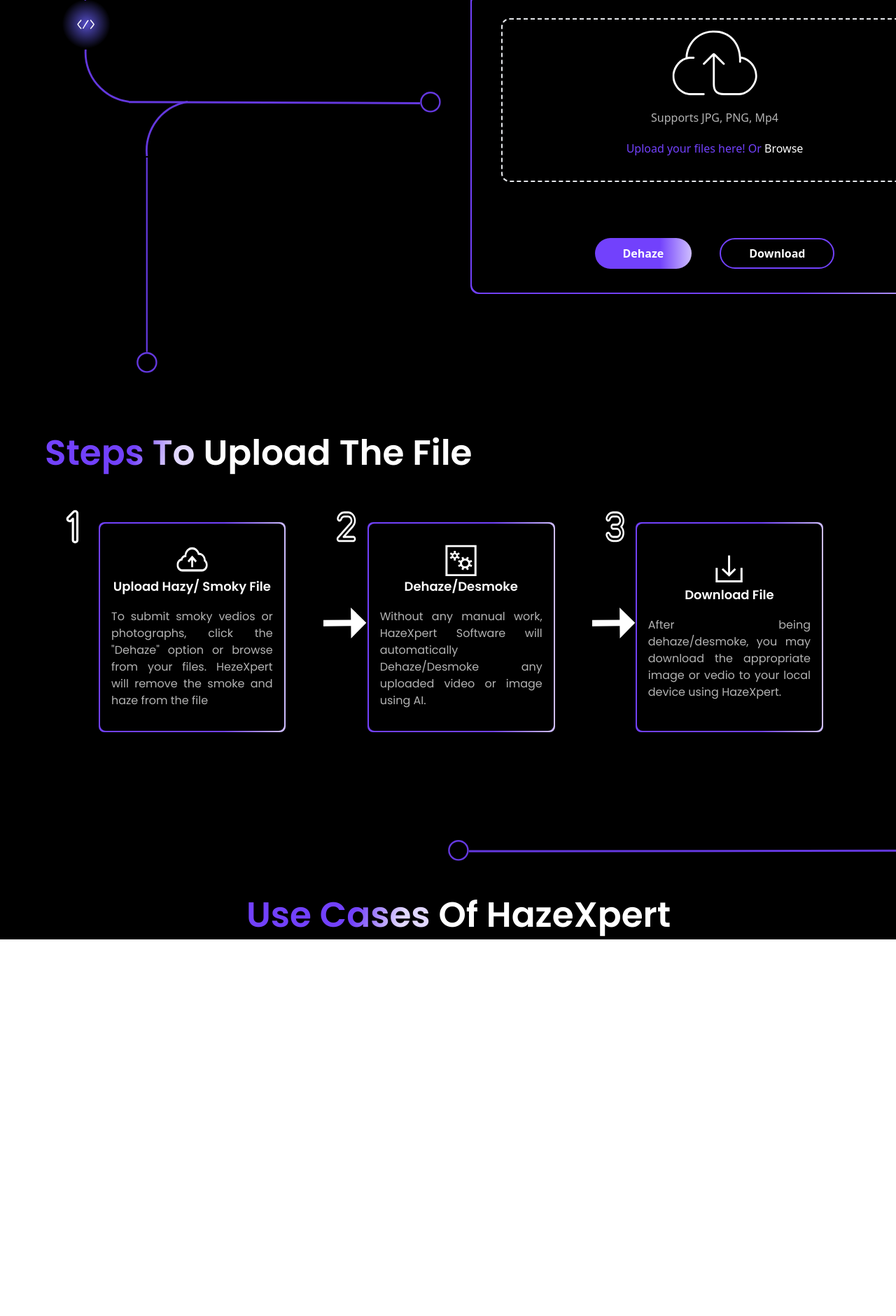
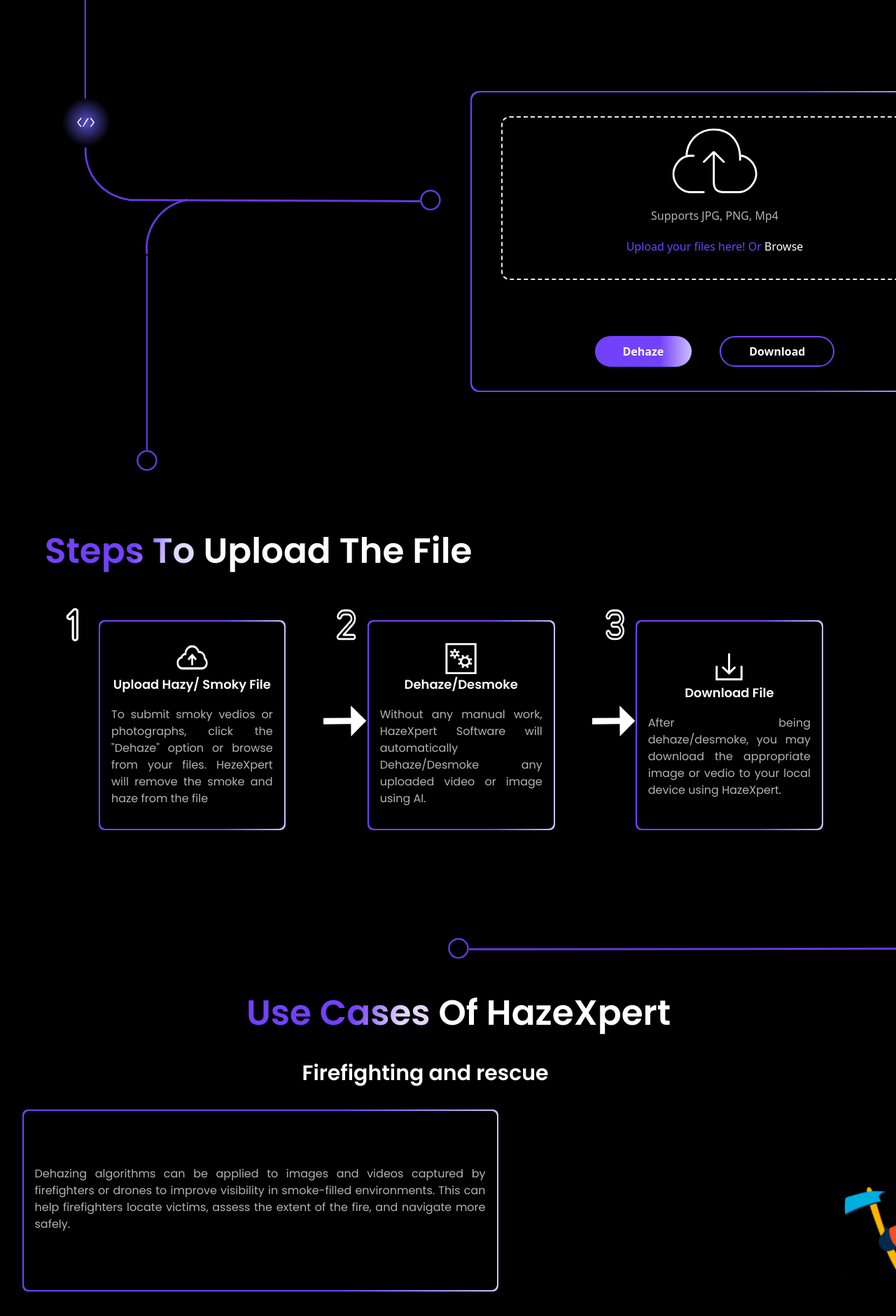
Before and after one commit to Sauhardya27/HazeXpert, a React (Vite) app in the folder hazexpert/: page / in a window 1280 px wide. Shown: the part 880-2760 px from the top of the page at 70% size. Before the commit the page ends 2222 px from the top, so only its background shows below. Built offline with nearby package versions, Linux system fonts and the light colour scheme.

Commit message:
Features Updated

```diff
--- a/hazexpert/src/App.jsx
+++ b/hazexpert/src/App.jsx
@@ -1,5 +1,5 @@
 import styles from "./style";
-import { Navbar, Hero, Design, Design1, Upload, Step } from "./components";
+import { Navbar, Hero, Design, Design1, Upload, Step, Features } from "./components";
 
 const App = () => (
   <div className="bg-black w-full overflow-hidden">
@@ -32,12 +32,14 @@
     </div>
 
     <div className={`flex ${styles.flexStart} flex-col xl:px-0 sm:px-16 px-6 relative left-72 `}>
-      <div className="flex flex-row justify-between items-center w-full">
+      <div className="flex flex-row justify-between items-center w-full mb-10">
         <h1 className="flex-1 font-poppins font-semibold ss:text-[50px] ss:leading-[70px] leading-[50px] text-[42px] text-white">
           <span className="text-gradient">Use Cases</span>{" "}
           Of HazeXpert <br className="sm:block hidden" />{" "}
         </h1>
       </div>
+
+      <Features />
     </div>
   </div>
 );
--- a/hazexpert/src/assets/index.js
+++ b/hazexpert/src/assets/index.js
@@ -25,6 +25,7 @@
 import ff1 from "./ff1.svg";
 import ff2 from "./ff2.svg";
 import ff3 from "./ff3.svg";
+import demo from "./demo.svg";
 
 
 
@@ -56,4 +57,5 @@
   ff1,
   ff2,
   ff3,
+  demo,
 };
--- /dev/null
+++ b/hazexpert/src/components/Features.jsx
@@ -0,0 +1,29 @@
+import { features } from '../constants';
+import styles, { layout } from '../style';
+
+const FeatureCard = ({ icon, title, content, index }) => (
+	<div className='flex flex-row space-x-10'>
+		<div className='flex flex-col w-full'>
+			<h1 className='font-poppins font-semibold text-white text-3xl leading-[23px]'>{title}</h1>
+			<div style={{ right: index % 2 === 0 ? '400px' : 'unset', left: index % 2 === 0 ? 'unset' : '300px' }} className="bg-gradient-to-r from-purpleG to to-whiteG w-[680px] h-[260px] p-[2px] rounded-lg my-10 relative ">
+				<div className="bg-black max-w-[50rem] w-[100%] h-[100%] rounded-lg flex flex-1 flex-col justify-center items-center">
+					<p className='font-poppins font-normal text-dimWhite text-[16px] leading-[24px] mb-1 text-justify px-4'>{content}</p>
+				</div>
+			</div>
+		</div>
+		<img style={{ right: index % 2 === 0 ? '1200px' : 'unset', right: index % 2 === 0 ? 'unset' : '1200px' }} src={icon} className='h-[25%] w-[25%] object-contain relative top-20' alt="icon"/>
+	</div>
+
+)
+
+const Features = () => (
+	<section>
+		<div className={`${layout.sectionImg} flex-col`}>
+			{features.map((feature, index) => (
+				<FeatureCard key={feature.id} {...feature} index={index} />
+			))}
+		</div>
+	</section>
+);
+
+export default Features
--- a/hazexpert/src/components/Hero.jsx
+++ b/hazexpert/src/components/Hero.jsx
@@ -1,5 +1,5 @@
 import styles from "../style";
-import { processed_input1, input1 } from '../assets';
+import { processed_input1, input1, demo } from '../assets';
 import Button from "./Button";
 
 const Hero = () => (
@@ -18,7 +18,7 @@
 			</p>
 			<Button />
 		</div>
-
+		<img src={demo} alt="demo-img" className="w-[35%]"/>
 
 	</section>
 );
--- a/hazexpert/src/components/Upload.jsx
+++ b/hazexpert/src/components/Upload.jsx
@@ -1,14 +1,27 @@
+import { useRef } from "react";
 import Button from "./Button";
 import { cloud } from "../assets";
 
 const Upload = () => {
+	const fileContainerRef = useRef(null);
+	const bgfileRef = useRef(null);
+
+	const handleContainerClick = (event) => {
+		if (event.target !== fileContainerRef.current) {
+			return; // Clicked outside of the div, do nothing
+		}
+
+		// Clicked inside the div, open the file input
+		bgfileRef.current.click();
+	};
 	return (
 		<div className='w-[308px] h-[300px] xs:w-[513px] xs:h-[316px] sm:w-[698px] sm:h-[430px] bg-gradient-to-r from-purpleG to to-whiteG relative sm:left-[42rem] sm:bottom-[47rem] rounded-xl p-[2px] mt-10 xs:mt-0 mx-2 xs:mx-0 -mb-[35rem]'>
 			<div className="bg-black w-[100%] h-[100%] rounded-xl items-center justify-center flex flex-col pt-10 xs:pt-5 sm:pt-0">
-				<div className="w-[90%] py-6 xs:py-0 xs:w-[55%] xs:h-[33%] sm:w-[88%] sm:h-[55%] border-dashed border-purpleG border-2 rounded-xl items-center justify-center flex flex-col pt-5" >
+				<div id="fileContainer" ref={fileContainerRef} onClick={handleContainerClick} className="w-[90%] py-6 xs:py-0 xs:w-[55%] xs:h-[33%] sm:w-[88%] sm:h-[55%] border-dashed border-purpleG border-2 rounded-xl items-center justify-center flex flex-col pt-5 cursor-pointer">
 					<img src={cloud} alt="upload" className="w-[10%] sm:w-[20%] relative bottom-3 sm:bottom-5" />
 					<p className="text-dimWhite mb-0 sm:mb-5 xs:text-sm sm:text-base">Supports JPG, PNG, Mp4</p>
-					<p className="text-purple xs:text-sm sm:text-base">Upload your files here! Or <span className="text-white">Browse</span></p>
+					<p className="text-purple xs:text-sm sm:text-base">Upload your files here! Or <label ref={bgfileRef} for="bgfile" title="Upload a file" class="relative z-20 cursor-pointer text-white">Browse</label></p>
+					<input accept=".jpg, .jpeg, .png, .svg, .webp, .mp4" class="absolute z-10 opacity-0 cursor-pointer" type="file" name="bgfile" id="bgfile"></input>
 				</div>
 				<Button />
 			</div>
--- a/hazexpert/src/components/index.js
+++ b/hazexpert/src/components/index.js
@@ -4,6 +4,7 @@
 import Design1 from "./Design1";
 import Upload from "./Upload";
 import Step from "./Step";
+import Features from "./Features";
 
 export {
 	Navbar,
@@ -12,4 +13,5 @@
 	Upload,
 	Step,
 	Design1,
+	Features,
 };
--- a/hazexpert/tailwind.config.js
+++ b/hazexpert/tailwind.config.js
@@ -12,7 +12,6 @@
         purple: "rgba(114, 65, 252, 1)",
         purpleG: "rgba(114, 65, 252, 1)66.94%",
         whiteG: "rgba(225, 215, 255, 1)106.57%",
-        uStart: "",
       },
       fontFamily: {
         poppins: ["Poppins", "sans-serif"],
```
Also changed, not shown: hazexpert/src/assets/demo.svg (added).
